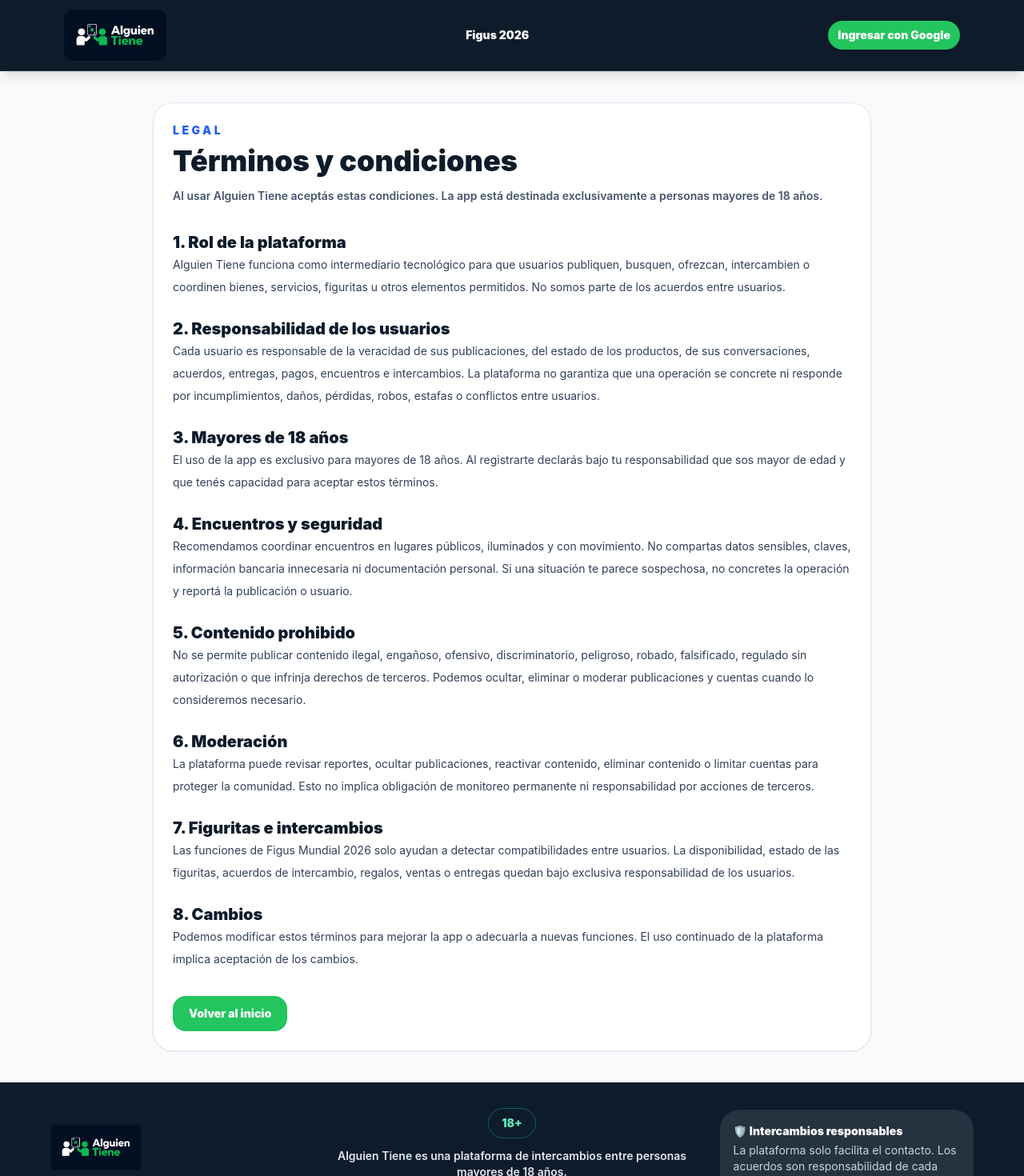
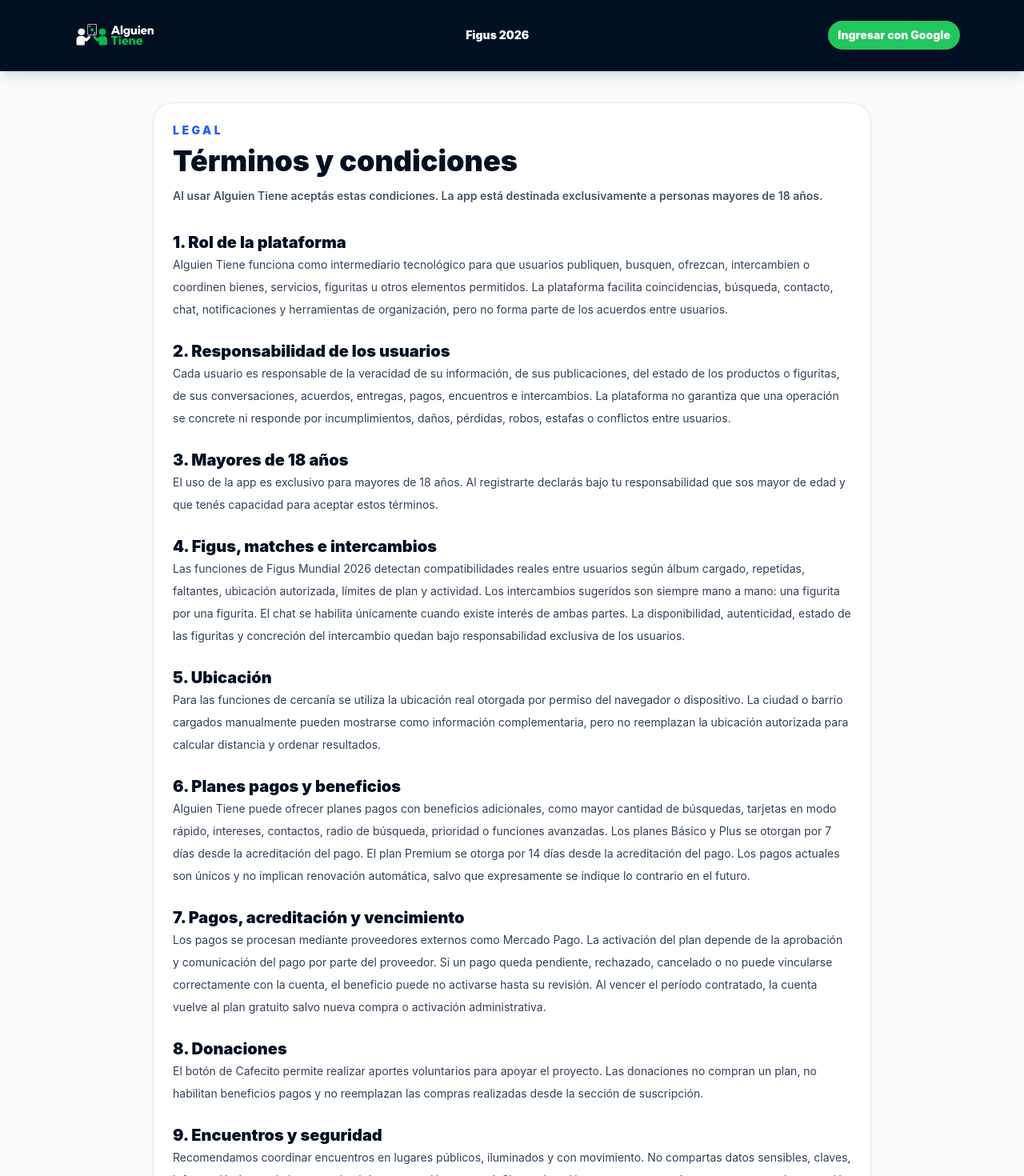
Before and after one commit to francozapata/alguien-tiene, a Next.js app: page /legal/terminos in a window 1280 px wide. Shown: the top 1470 px of the page at 80% size. Built offline with nearby package versions, Linux system fonts and the light colour scheme; no server answers.

Commit message:
cambiossssssssaasdasasdsdsa

```diff
--- a/app/globals.css
+++ b/app/globals.css
@@ -27,7 +27,7 @@ body {
 
 
 :root {
-  --brand-navy: #0D1B2A;
+  --brand-navy: #000F22;
   --brand-green: #22C55E;
   --brand-blue: #2563EB;
   --brand-yellow: #FBBF24;
@@ -52,7 +52,7 @@ body {
 }
 
 .brand-dark {
-  background: linear-gradient(135deg, #0D1B2A 0%, #07111f 100%);
+  background: linear-gradient(135deg, #000F22 0%, #000F22 100%);
   color: white;
 }
 
@@ -66,10 +66,10 @@ body {
 }
 
 .brand-navy-button {
-  background: #0D1B2A;
+  background: #000F22;
   color: white;
 }
 
 .brand-navy-button:hover {
-  background: #07111f;
+  background: #000F22;
 }
--- a/app/legal/privacidad/page.tsx
+++ b/app/legal/privacidad/page.tsx
@@ -5,27 +5,35 @@ export default function PrivacidadPage() {
     <main className="min-h-screen bg-slate-50 px-4 py-10">
       <section className="mx-auto max-w-4xl rounded-3xl bg-white p-6 shadow-sm ring-1 ring-slate-200">
         <p className="text-sm font-black uppercase tracking-[0.25em] text-[#2563EB]">Legal</p>
-        <h1 className="mt-2 text-4xl font-black text-[#0D1B2A]">Política de privacidad</h1>
+        <h1 className="mt-2 text-4xl font-black text-[#000F22]">Política de privacidad</h1>
         <div className="mt-8 space-y-6 text-sm leading-7 text-slate-700">
           <section>
-            <h2 className="text-xl font-black text-[#0D1B2A]">Datos que usamos</h2>
-            <p>Al iniciar sesión con Google podemos usar tu nombre, email, identificador de cuenta y foto de perfil de Google. También guardamos publicaciones, figuritas cargadas, repetidas, solicitudes, chats, reportes y datos necesarios para operar la plataforma.</p>
+            <h2 className="text-xl font-black text-[#000F22]">Datos que usamos</h2>
+            <p>Al iniciar sesión con Google podemos usar tu nombre, email, identificador de cuenta y foto de perfil. También guardamos publicaciones, figuritas cargadas, repetidas, faltantes calculadas, solicitudes, matches, intereses, chats, notificaciones, reportes, plan activo, órdenes de pago y datos necesarios para operar la plataforma.</p>
           </section>
           <section>
-            <h2 className="text-xl font-black text-[#0D1B2A]">Ubicación</h2>
-            <p>Si aceptás compartir ubicación, puede usarse para priorizar intercambios o publicaciones cercanas. Si no aceptás, podés usar ciudad y barrio manualmente.</p>
+            <h2 className="text-xl font-black text-[#000F22]">Ubicación</h2>
+            <p>Si aceptás compartir ubicación, usamos latitud y longitud para calcular cercanía, ordenar matches y aplicar el radio de búsqueda de cada plan. La ciudad o barrio cargados manualmente pueden usarse como dato visual o complementario, pero las funciones de coincidencia priorizan la ubicación real otorgada por permiso.</p>
           </section>
           <section>
-            <h2 className="text-xl font-black text-[#0D1B2A]">Finalidad</h2>
-            <p>Usamos los datos para crear tu perfil, mostrar publicaciones, generar coincidencias, permitir contacto entre usuarios, mejorar seguridad, moderar contenido y prevenir abuso.</p>
+            <h2 className="text-xl font-black text-[#000F22]">Pagos y planes</h2>
+            <p>Para activar planes pagos podemos guardar datos técnicos de la operación, como tipo de plan, estado, fecha de inicio, fecha de vencimiento, identificadores de orden o pago y respuesta del proveedor. Los datos de tarjeta, cuenta o medio de pago son procesados por Mercado Pago u otros proveedores externos y no son almacenados por Alguien Tiene.</p>
           </section>
           <section>
-            <h2 className="text-xl font-black text-[#0D1B2A]">Responsabilidad</h2>
-            <p>No compartas datos sensibles dentro de chats o publicaciones. Los datos que decidas entregar a otros usuarios quedan bajo tu responsabilidad.</p>
+            <h2 className="text-xl font-black text-[#000F22]">Finalidad</h2>
+            <p>Usamos los datos para crear tu perfil, mostrar publicaciones, generar coincidencias reales 1x1, ordenar resultados por cercanía o cantidad de intercambio, habilitar chat cuando hay interés mutuo, mostrar notificaciones, aplicar límites de plan, mejorar seguridad, moderar contenido y prevenir abuso.</p>
           </section>
           <section>
-            <h2 className="text-xl font-black text-[#0D1B2A]">Eliminación o consultas</h2>
-            <p>Podés solicitar revisión o eliminación de datos de cuenta según corresponda. Algunas acciones pueden conservarse si son necesarias por seguridad, auditoría o moderación.</p>
+            <h2 className="text-xl font-black text-[#000F22]">Notificaciones y mensajes</h2>
+            <p>Podemos registrar eventos de notificación, mensajes no leídos, intereses recibidos y actividad relacionada para mostrar globos, avisos y accesos rápidos. Al abrir, leer o marcar como visto, esos indicadores pueden actualizarse para reflejar el estado real.</p>
+          </section>
+          <section>
+            <h2 className="text-xl font-black text-[#000F22]">Responsabilidad</h2>
+            <p>No compartas datos sensibles dentro de chats o publicaciones. Los datos que decidas entregar a otros usuarios quedan bajo tu responsabilidad. Los acuerdos y encuentros se realizan fuera del control directo de la plataforma.</p>
+          </section>
+          <section>
+            <h2 className="text-xl font-black text-[#000F22]">Eliminación o consultas</h2>
+            <p>Podés solicitar revisión o eliminación de datos de cuenta según corresponda. Algunas acciones pueden conservarse si son necesarias por seguridad, auditoría, pagos, prevención de abuso o moderación.</p>
           </section>
         </div>
         <Link href="/" className="mt-8 inline-flex rounded-2xl bg-[#22C55E] px-5 py-3 text-sm font-black text-white">Volver al inicio</Link>
--- a/app/legal/seguridad/page.tsx
+++ b/app/legal/seguridad/page.tsx
@@ -1,22 +1,28 @@
 import Link from "next/link";
 
 export default function SeguridadPage() {
+  const items = [
+    ["Encuentros", "Coordiná en lugares públicos, iluminados y con movimiento. Si podés, avisale a alguien dónde vas a estar."],
+    ["Intercambios 1x1", "Aunque la app sugiera compatibilidades, revisá presencialmente que la figurita o producto sea el acordado antes de entregar lo tuyo."],
+    ["Chat", "El chat se abre solo cuando ambas personas muestran interés. Usalo para coordinar sin compartir datos sensibles de entrada."],
+    ["Datos personales", "No compartas claves, documentación, datos bancarios, códigos de verificación ni información sensible."],
+    ["Pagos entre usuarios", "Si pactás una compra o venta, verificá cualquier pago antes de entregar. La plataforma no intermedia pagos entre usuarios."],
+    ["Planes de la app", "Los planes pagos se compran desde la sección Suscribite y se acreditan según la confirmación del proveedor de pago."],
+    ["Cafecito", "Los aportes por Cafecito son donaciones voluntarias: no reemplazan suscripciones ni habilitan beneficios de plan."],
+    ["Sospechas", "Si algo te parece raro, cancelá el acuerdo, no concretes el encuentro y reportá."],
+    ["Menores", "La app es solo para mayores de 18 años."],
+    ["Responsabilidad", "Cada usuario es responsable de sus acuerdos, encuentros e intercambios."],
+  ];
+
   return (
     <main className="min-h-screen bg-slate-50 px-4 py-10">
       <section className="mx-auto max-w-4xl rounded-3xl bg-white p-6 shadow-sm ring-1 ring-slate-200">
         <p className="text-sm font-black uppercase tracking-[0.25em] text-[#2563EB]">Seguridad</p>
-        <h1 className="mt-2 text-4xl font-black text-[#0D1B2A]">Consejos de seguridad</h1>
+        <h1 className="mt-2 text-4xl font-black text-[#000F22]">Consejos de seguridad</h1>
         <div className="mt-8 grid gap-4 md:grid-cols-2">
-          {[
-            ["Encuentros", "Coordiná en lugares públicos, iluminados y con movimiento."],
-            ["Datos personales", "No compartas claves, documentación, datos bancarios ni información sensible."],
-            ["Pagos", "Verificá cualquier pago antes de entregar un producto o figurita."],
-            ["Sospechas", "Si algo te parece raro, cancelá el acuerdo y reportá."],
-            ["Menores", "La app es solo para mayores de 18 años."],
-            ["Responsabilidad", "Cada usuario es responsable de sus acuerdos y encuentros."],
-          ].map(([title, text]) => (
+          {items.map(([title, text]) => (
             <div key={title} className="rounded-3xl bg-slate-50 p-5 ring-1 ring-slate-200">
-              <h2 className="text-xl font-black text-[#0D1B2A]">{title}</h2>
+              <h2 className="text-xl font-black text-[#000F22]">{title}</h2>
               <p className="mt-2 text-sm font-semibold leading-6 text-slate-600">{text}</p>
             </div>
           ))}
--- a/app/legal/terminos/page.tsx
+++ b/app/legal/terminos/page.tsx
@@ -5,50 +5,65 @@ export default function TerminosPage() {
     <main className="min-h-screen bg-slate-50 px-4 py-10">
       <section className="mx-auto max-w-4xl rounded-3xl bg-white p-6 shadow-sm ring-1 ring-slate-200">
         <p className="text-sm font-black uppercase tracking-[0.25em] text-[#2563EB]">Legal</p>
-        <h1 className="mt-2 text-4xl font-black text-[#0D1B2A]">Términos y condiciones</h1>
+        <h1 className="mt-2 text-4xl font-black text-[#000F22]">Términos y condiciones</h1>
         <p className="mt-3 text-sm font-semibold leading-6 text-slate-600">
           Al usar Alguien Tiene aceptás estas condiciones. La app está destinada exclusivamente a personas mayores de 18 años.
         </p>
 
         <div className="mt-8 space-y-6 text-sm leading-7 text-slate-700">
           <section>
-            <h2 className="text-xl font-black text-[#0D1B2A]">1. Rol de la plataforma</h2>
-            <p>Alguien Tiene funciona como intermediario tecnológico para que usuarios publiquen, busquen, ofrezcan, intercambien o coordinen bienes, servicios, figuritas u otros elementos permitidos. No somos parte de los acuerdos entre usuarios.</p>
+            <h2 className="text-xl font-black text-[#000F22]">1. Rol de la plataforma</h2>
+            <p>Alguien Tiene funciona como intermediario tecnológico para que usuarios publiquen, busquen, ofrezcan, intercambien o coordinen bienes, servicios, figuritas u otros elementos permitidos. La plataforma facilita coincidencias, búsqueda, contacto, chat, notificaciones y herramientas de organización, pero no forma parte de los acuerdos entre usuarios.</p>
           </section>
 
           <section>
-            <h2 className="text-xl font-black text-[#0D1B2A]">2. Responsabilidad de los usuarios</h2>
-            <p>Cada usuario es responsable de la veracidad de sus publicaciones, del estado de los productos, de sus conversaciones, acuerdos, entregas, pagos, encuentros e intercambios. La plataforma no garantiza que una operación se concrete ni responde por incumplimientos, daños, pérdidas, robos, estafas o conflictos entre usuarios.</p>
+            <h2 className="text-xl font-black text-[#000F22]">2. Responsabilidad de los usuarios</h2>
+            <p>Cada usuario es responsable de la veracidad de su información, de sus publicaciones, del estado de los productos o figuritas, de sus conversaciones, acuerdos, entregas, pagos, encuentros e intercambios. La plataforma no garantiza que una operación se concrete ni responde por incumplimientos, daños, pérdidas, robos, estafas o conflictos entre usuarios.</p>
           </section>
 
           <section>
-            <h2 className="text-xl font-black text-[#0D1B2A]">3. Mayores de 18 años</h2>
+            <h2 className="text-xl font-black text-[#000F22]">3. Mayores de 18 años</h2>
             <p>El uso de la app es exclusivo para mayores de 18 años. Al registrarte declarás bajo tu responsabilidad que sos mayor de edad y que tenés capacidad para aceptar estos términos.</p>
           </section>
 
           <section>
-            <h2 className="text-xl font-black text-[#0D1B2A]">4. Encuentros y seguridad</h2>
+            <h2 className="text-xl font-black text-[#000F22]">4. Figus, matches e intercambios</h2>
+            <p>Las funciones de Figus Mundial 2026 detectan compatibilidades reales entre usuarios según álbum cargado, repetidas, faltantes, ubicación autorizada, límites de plan y actividad. Los intercambios sugeridos son siempre mano a mano: una figurita por una figurita. El chat se habilita únicamente cuando existe interés de ambas partes. La disponibilidad, autenticidad, estado de las figuritas y concreción del intercambio quedan bajo responsabilidad exclusiva de los usuarios.</p>
+          </section>
+
+          <section>
+            <h2 className="text-xl font-black text-[#000F22]">5. Ubicación</h2>
+            <p>Para las funciones de cercanía se utiliza la ubicación real otorgada por permiso del navegador o dispositivo. La ciudad o barrio cargados manualmente pueden mostrarse como información complementaria, pero no reemplazan la ubicación autorizada para calcular distancia y ordenar resultados.</p>
+          </section>
+
+          <section>
+            <h2 className="text-xl font-black text-[#000F22]">6. Planes pagos y beneficios</h2>
+            <p>Alguien Tiene puede ofrecer planes pagos con beneficios adicionales, como mayor cantidad de búsquedas, tarjetas en modo rápido, intereses, contactos, radio de búsqueda, prioridad o funciones avanzadas. Los planes Básico y Plus se otorgan por 7 días desde la acreditación del pago. El plan Premium se otorga por 14 días desde la acreditación del pago. Los pagos actuales son únicos y no implican renovación automática, salvo que expresamente se indique lo contrario en el futuro.</p>
+          </section>
+
+          <section>
+            <h2 className="text-xl font-black text-[#000F22]">7. Pagos, acreditación y vencimiento</h2>
+            <p>Los pagos se procesan mediante proveedores externos como Mercado Pago. La activación del plan depende de la aprobación y comunicación del pago por parte del proveedor. Si un pago queda pendiente, rechazado, cancelado o no puede vincularse correctamente con la cuenta, el beneficio puede no activarse hasta su revisión. Al vencer el período contratado, la cuenta vuelve al plan gratuito salvo nueva compra o activación administrativa.</p>
+          </section>
+
+          <section>
+            <h2 className="text-xl font-black text-[#000F22]">8. Donaciones</h2>
+            <p>El botón de Cafecito permite realizar aportes voluntarios para apoyar el proyecto. Las donaciones no compran un plan, no habilitan beneficios pagos y no reemplazan las compras realizadas desde la sección de suscripción.</p>
+          </section>
+
+          <section>
+            <h2 className="text-xl font-black text-[#000F22]">9. Encuentros y seguridad</h2>
             <p>Recomendamos coordinar encuentros en lugares públicos, iluminados y con movimiento. No compartas datos sensibles, claves, información bancaria innecesaria ni documentación personal. Si una situación te parece sospechosa, no concretes la operación y reportá la publicación o usuario.</p>
           </section>
 
           <section>
-            <h2 className="text-xl font-black text-[#0D1B2A]">5. Contenido prohibido</h2>
-            <p>No se permite publicar contenido ilegal, engañoso, ofensivo, discriminatorio, peligroso, robado, falsificado, regulado sin autorización o que infrinja derechos de terceros. Podemos ocultar, eliminar o moderar publicaciones y cuentas cuando lo consideremos necesario.</p>
+            <h2 className="text-xl font-black text-[#000F22]">10. Contenido prohibido y moderación</h2>
+            <p>No se permite publicar contenido ilegal, engañoso, ofensivo, discriminatorio, peligroso, robado, falsificado, regulado sin autorización o que infrinja derechos de terceros. La plataforma puede revisar reportes, ocultar, reactivar, eliminar contenido o limitar cuentas para proteger la comunidad. Esto no implica obligación de monitoreo permanente ni responsabilidad por acciones de terceros.</p>
           </section>
 
           <section>
-            <h2 className="text-xl font-black text-[#0D1B2A]">6. Moderación</h2>
-            <p>La plataforma puede revisar reportes, ocultar publicaciones, reactivar contenido, eliminar contenido o limitar cuentas para proteger la comunidad. Esto no implica obligación de monitoreo permanente ni responsabilidad por acciones de terceros.</p>
-          </section>
-
-          <section>
-            <h2 className="text-xl font-black text-[#0D1B2A]">7. Figuritas e intercambios</h2>
-            <p>Las funciones de Figus Mundial 2026 solo ayudan a detectar compatibilidades entre usuarios. La disponibilidad, estado de las figuritas, acuerdos de intercambio, regalos, ventas o entregas quedan bajo exclusiva responsabilidad de los usuarios.</p>
-          </section>
-
-          <section>
-            <h2 className="text-xl font-black text-[#0D1B2A]">8. Cambios</h2>
-            <p>Podemos modificar estos términos para mejorar la app o adecuarla a nuevas funciones. El uso continuado de la plataforma implica aceptación de los cambios.</p>
+            <h2 className="text-xl font-black text-[#000F22]">11. Cambios</h2>
+            <p>Podemos modificar estos términos para mejorar la app, ajustar planes, precios, beneficios o adecuarla a nuevas funciones. El uso continuado de la plataforma implica aceptación de los cambios.</p>
           </section>
         </div>
 
--- a/components/FooterLegal.tsx
+++ b/components/FooterLegal.tsx
@@ -3,7 +3,7 @@ import Link from "next/link";
 
 export default function FooterLegal() {
   return (
-    <footer className="bg-[#0D1B2A] px-4 py-8 text-white">
+    <footer className="bg-[#000F22] px-4 py-8 text-white">
       <div className="mx-auto grid max-w-6xl gap-6 md:grid-cols-[1fr_1.5fr_1fr] md:items-center">
         <div>
           <Image src="/brand/alguien-tiene-logo.jpeg" alt="Alguien Tiene" width={210} height={80} className="h-14 w-auto object-contain" />
@@ -11,7 +11,24 @@ export default function FooterLegal() {
         </div>
 
         <div className="text-center">
-          <p className="inline-flex rounded-full border border-emerald-400/40 px-4 py-2 text-sm font-black text-emerald-300">18+</p>
+          <div className="flex flex-wrap items-center justify-center gap-3">
+            <p className="inline-flex rounded-full border border-emerald-400/40 px-4 py-2 text-sm font-black text-emerald-300">18+</p>
+            <a
+              href="https://cafecito.app/alguientiene"
+              rel="noopener"
+              target="_blank"
+              className="inline-flex rounded-full bg-white p-1 shadow-lg ring-1 ring-white/70 transition hover:scale-105"
+              title="Invitame un café en cafecito.app"
+            >
+              <img
+                src="https://cdn.cafecito.app/imgs/buttons/button_1.png"
+                srcSet="https://cdn.cafecito.app/imgs/buttons/button_1.png 1x, https://cdn.cafecito.app/imgs/buttons/button_1_2x.png 2x, https://cdn.cafecito.app/imgs/buttons/button_1_3.75x.png 3.75x"
+                alt="Invitame un café en cafecito.app"
+                className="h-9 w-auto"
+              />
+            </a>
+          </div>
+
           <p className="mt-3 text-sm font-semibold text-slate-200">Alguien Tiene es una plataforma de intercambios entre personas mayores de 18 años.</p>
           <div className="mt-3 flex flex-wrap justify-center gap-3 text-sm">
             <Link href="/legal/terminos" className="font-black text-[#22C55E] hover:underline">Términos y condiciones</Link>
--- a/components/Navbar.tsx
+++ b/components/Navbar.tsx
@@ -20,7 +20,7 @@ export default function Navbar() {
   }
 
   return (
-    <header className="sticky top-0 z-50 border-b border-white/10 bg-[#0D1B2A] shadow-lg">
+    <header className="sticky top-0 z-50 border-b border-white/10 bg-[#000F22] shadow-lg">
       <nav className="mx-auto flex max-w-6xl items-center justify-between gap-2 px-3 py-3 sm:px-4">
         <Link href="/figus" className="flex min-w-0 items-center gap-2">
           <Image
@@ -76,7 +76,7 @@ export default function Navbar() {
               </Link>
               <button
                 onClick={handleLogout}
-                className="hidden rounded-full border border-white/20 bg-white px-3 py-2 text-sm font-black text-[#0D1B2A] hover:bg-slate-100 sm:inline-flex"
+                className="hidden rounded-full border border-white/20 bg-white px-3 py-2 text-sm font-black text-[#000F22] hover:bg-slate-100 sm:inline-flex"
               >
                 Cerrar sesión
               </button>
```
Also changed, not shown: components/figus/FloatingChatButton.tsx (+0 -15 lines).
